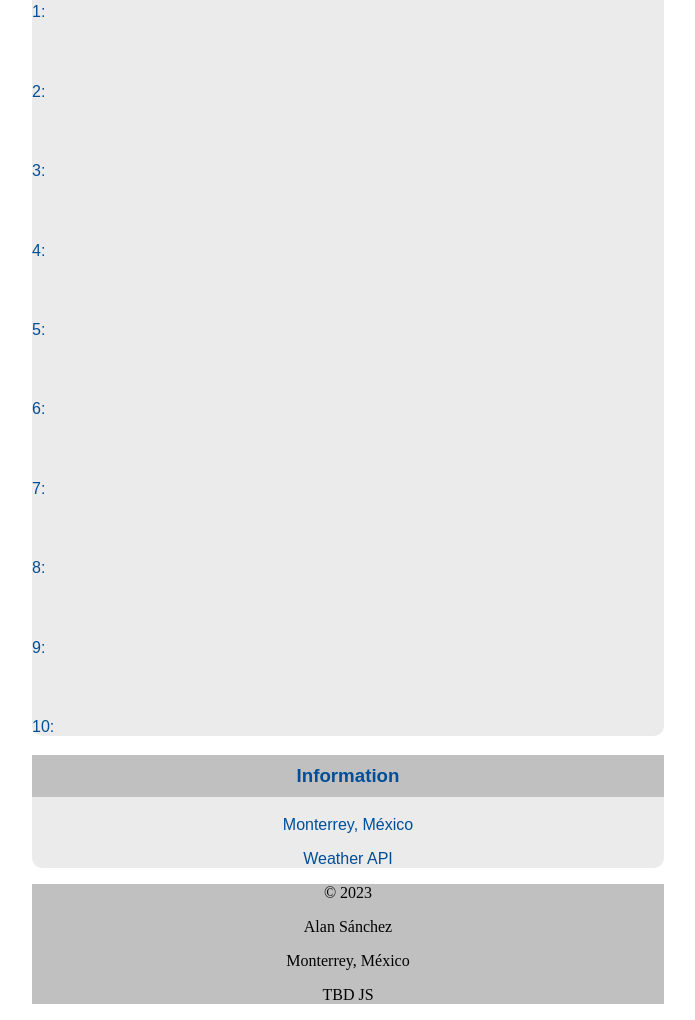
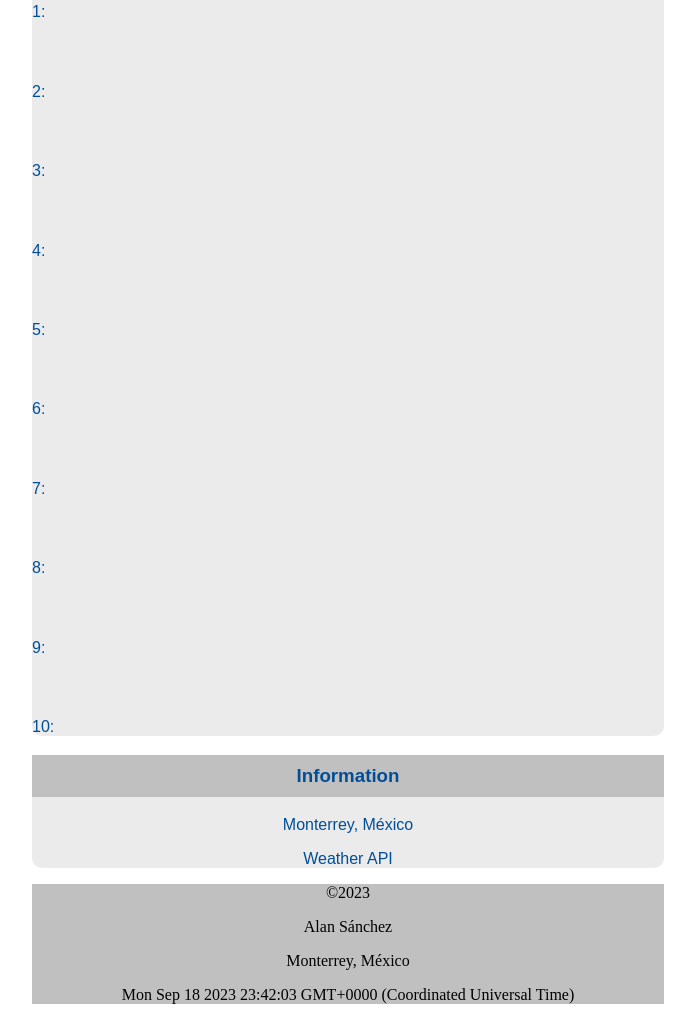
Before and after one commit to alansanchezzamora/wdd230, a plain HTML site: page index.html in a window 1280 px wide. Shown: the part 474-1494 px from the top of the page, without its empty margins (292-987 px from the left). Drawn offline with Linux system fonts and the light colour scheme; a web font is replaced by a local one.

Commit message:
js added

```diff
--- a/index.html
+++ b/index.html
@@ -59,11 +59,11 @@
       </section>
     </main>
     <footer>
-      <p>&copy 2023</p>
+      <div id="yearDate"></div>
       <p>Alan Sánchez</p>
       <p>Monterrey, México</p>
-      <p id="lastModified">TBD JS</p>
+      <div id="lastModified"></div>
     </footer>
-    <script src="scripts/"></script>
+    <script src="scripts/getdates.js"></script>
   </body>
 </html>
--- a/scripts/getdates.js
+++ b/scripts/getdates.js
@@ -0,0 +1,7 @@
+let oLastModif = new Date(document.lastModified);
+document.querySelector("#lastModified").textContent = oLastModif;
+
+const options = {
+    year: "numeric"
+};
+document.querySelector("#yearDate").innerHTML = "&copy" + new Date().toLocaleDateString("en-US", options);
```
